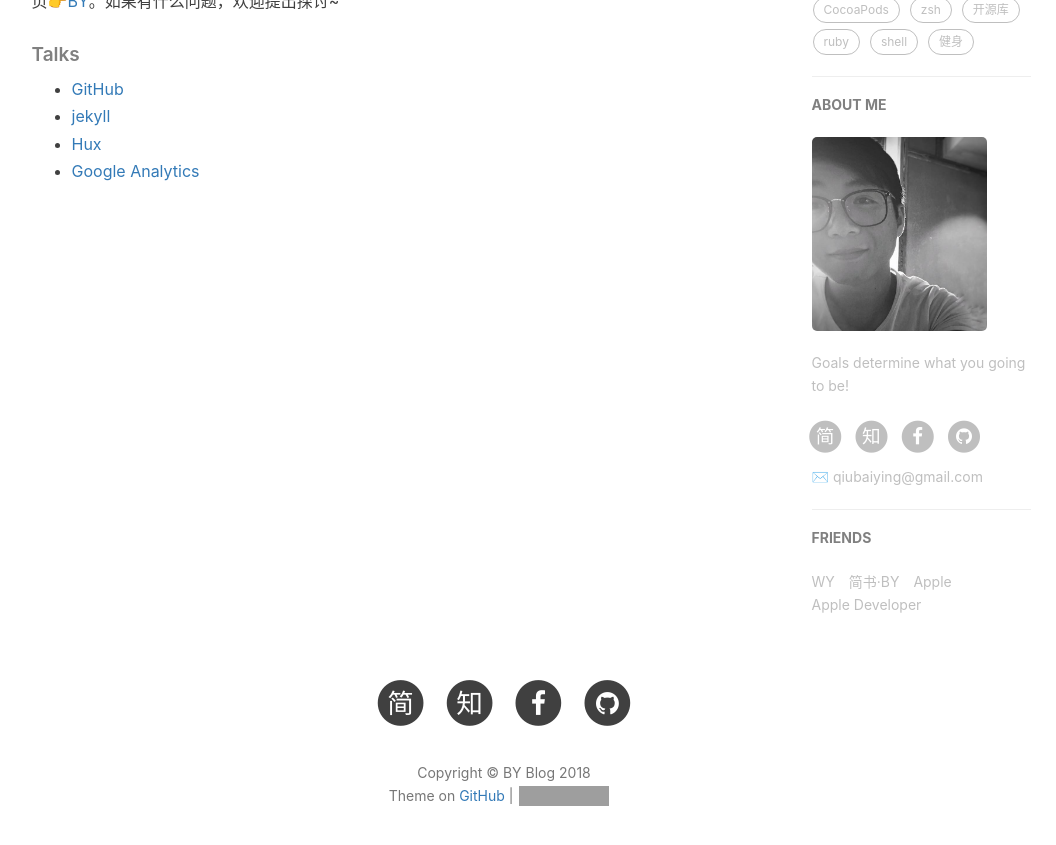
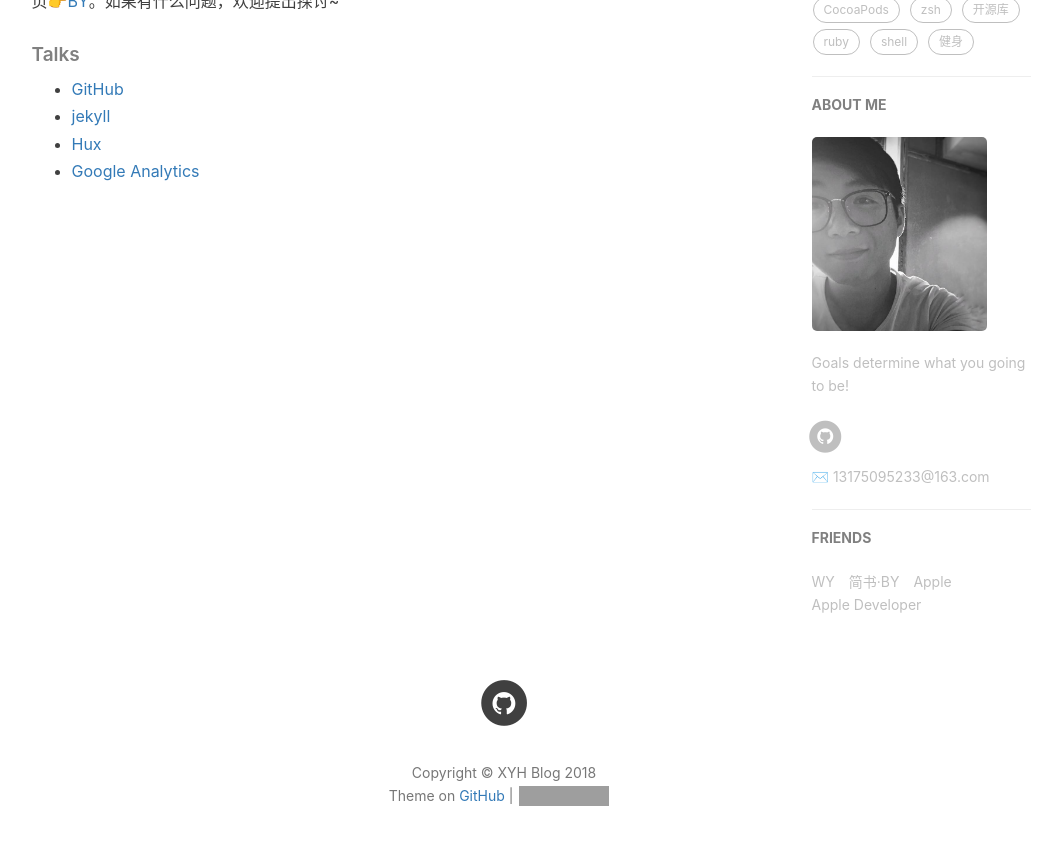
Before and after one commit to xyh881881/xyh881881.github.io, a Jekyll site: the page built from about.html, in a window 1280 px wide and 900 px high, scrolled down 713 px. Shown: the top 845 px of the window, without its empty margins (136-1192 px from the left). Built offline with Jekyll 4.4.1, drawn with Linux system fonts in a browser that asks for light colours; nearby versions of some CDN libraries; comment, search, counter and statistics services are not loaded; grey boxes are pictures that could not be loaded.

Commit message:
change config
change config

```diff
--- a/_config.yml
+++ b/_config.yml
@@ -1,13 +1,13 @@
 # Site settings
-title: BY Blog
-SEOTitle: 柏荧的博客 | BY Blog
+title: XYH Blog
+SEOTitle: xyh的博客 | XYH Blog
 header-img: img/post-bg-desk.jpg
-email: qiubaiying@gmail.com
+email: 13175095233@163.com
 description: "Every failure is leading towards success."
-keyword: "BY, BY Blog, 柏荧的博客, qiubaiying, 邱柏荧, iOS, Apple, iPhone"
-url: "http://qiubaiying.github.io"          # your host, for absolute URL
+keyword: "XYH, XYH Blog, xyh的博客, xyh881881, 徐永华, javascript, html5, css, vue, angular, webpack, jquery, bootstrap, nodejs, expressjs"
+url: "http://xyh881881.github.io"          # your host, for absolute URL
 baseurl: ""      # for example, '/blog' if your blog hosted on 'host/blog'
-github_repo: "https://github.com/qiubaiying/qiubaiying.github.io.git" # you code repository
+github_repo: "https://github.com/xyh881881/xyh881881.github.io.git" # you code repository
 
 # Sidebar settings
 sidebar: true                           # whether or not using Sidebar.
@@ -19,10 +19,10 @@ sidebar-avatar: /img/about-BY-gentle.jpg      # use absolute URL, seeing it's us
 # SNS settings
 RSS: false
 # weibo_username:     qiubaiying
-zhihu_username:     qiubaiying
-github_username:    qiubaiying
-facebook_username:  baiying.qiu.7
-jianshu_username:   e71990ada2fd
+#zhihu_username:     qiubaiying
+github_username:    xyh881881
+#facebook_username:  baiying.qiu.7
+#jianshu_username:   e71990ada2fd
 #twitter_username:   qiubaiying
 
 
```
